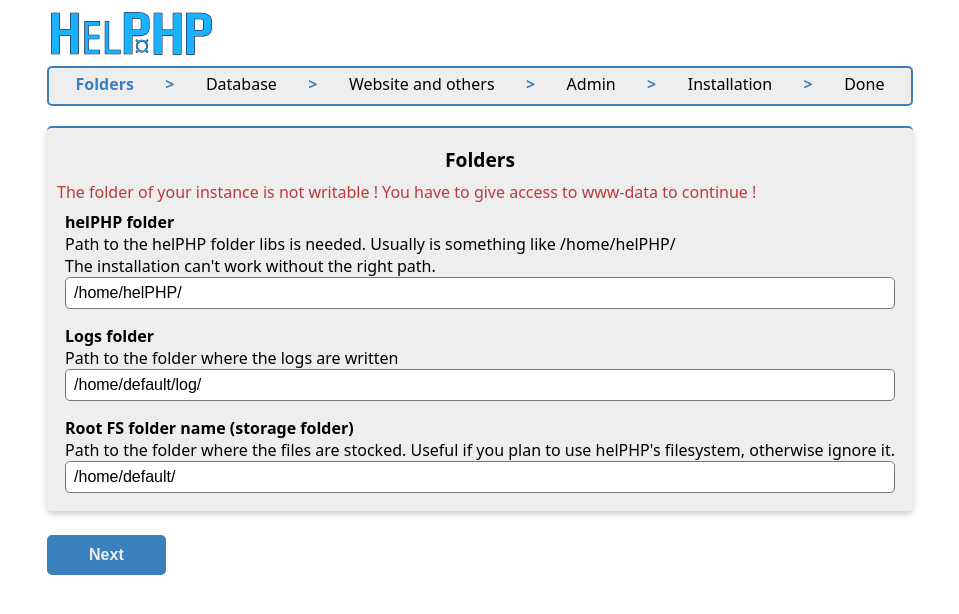
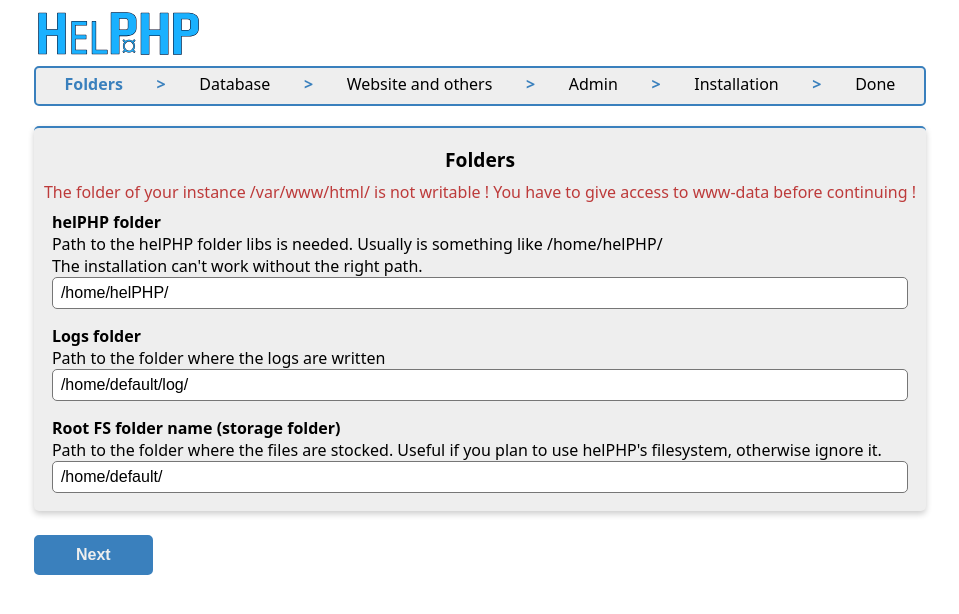
Before and after one commit to helphp-inrai/helPHP-instance, a PHP site: the page made by index.php in a window 1280 px wide. Shown: the top 614 px of the page, without its empty margins (160-1119 px from the left). Run offline with PHP 8.4, Linux system fonts and the light colour scheme.

Commit message:
better error reporting

```diff
--- a/install/folder.php
+++ b/install/folder.php
@@ -1,6 +1,6 @@
 <?php
 
-global $data, $install_step, $helphp_folder_found, $log_folder_writable, $home_folder_writable;
+global $data, $install_step, $helphp_folder_found, $log_folder_writable, $home_folder_writable, $home_folder;
 
 ?>
 
@@ -12,7 +12,7 @@ global $data, $install_step, $helphp_folder_found, $log_folder_writable, $home_f
 
         <?php
         if (!$home_folder_writable){
-            echo '<div class="msg_error home_folder_writable">The folder of your instance '.$home_folder_writable.' is not writable ! You have to give access to www-data to continue !</div>';
+            echo '<div class="msg_error home_folder_writable">The folder of your instance '.$home_folder.' is not writable ! You have to give access to www-data before continuing !</div>';
         }
         ?>
 
```
